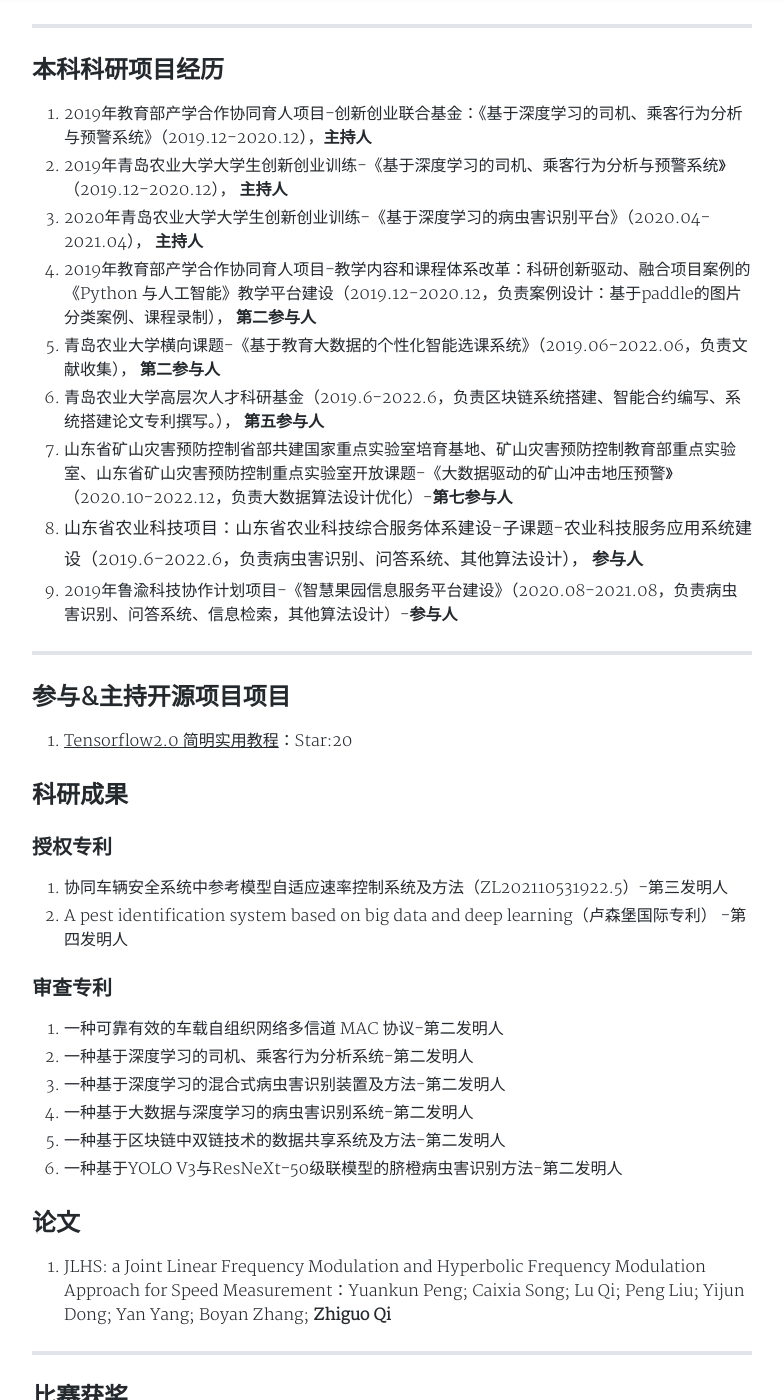
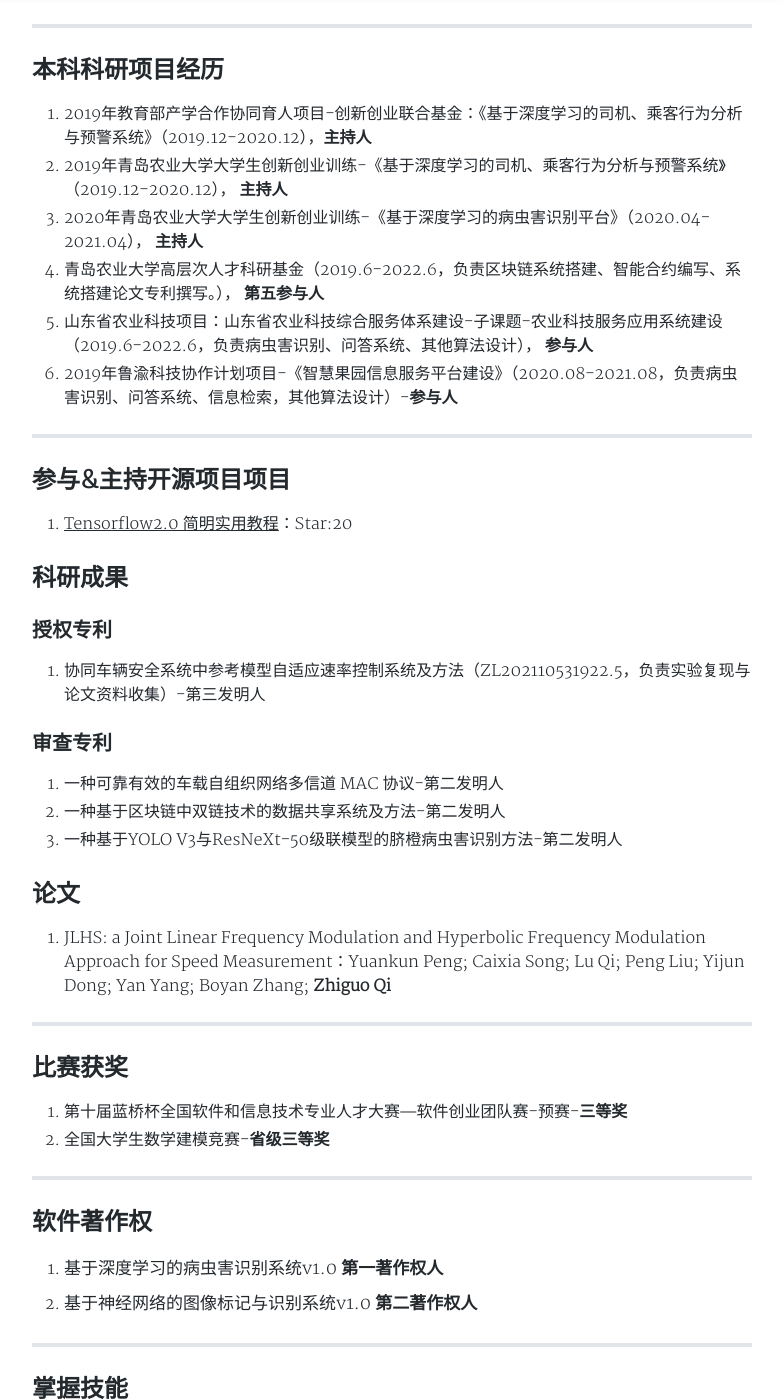
Before and after one commit to Qzgfather/Qzgfather.github.io, a Jekyll site: the page built from _posts/2020-01-09-hello.md, in a window 1280 px wide and 1400 px high, scrolled down 960 px. Shown: the whole window, without its empty margins (248-1031 px from the left). Built offline with Jekyll 4.4.1, drawn with Linux system fonts in a browser that asks for light colours; nearby versions of some CDN libraries; a style sheet for code colours, icons or effects is not loaded; some of the changed text lies outside the part shown.

Commit message:
feat.更新简历

```diff
--- a/_posts/2020-01-09-hello.md
+++ b/_posts/2020-01-09-hello.md
@@ -38,13 +38,9 @@ tags: 个人简介
 1. 2019年教育部产学合作协同育人项目-创新创业联合基金：《基于深度学习的司机、乘客行为分析与预警系统》（2019.12-2020.12），**主持人**
 2. 2019年青岛农业大学大学生创新创业训练-《基于深度学习的司机、乘客行为分析与预警系统》（2019.12-2020.12）， **主持人**
 3. 2020年青岛农业大学大学生创新创业训练-《基于深度学习的病虫害识别平台》（2020.04-2021.04）， **主持人**
-4. 2019年教育部产学合作协同育人项目-教学内容和课程体系改革：科研创新驱动、融合项目案例的《Python 与人工智能》教学平台建设（2019.12-2020.12，负责案例设计：基于paddle的图片分类案例、课程录制）， **第二参与人**
-5. 青岛农业大学横向课题-《基于教育大数据的个性化智能选课系统》（2019.06-2022.06，负责文献收集）， **第二参与人**
-6. 青岛农业大学高层次人才科研基金（2019.6-2022.6，负责区块链系统搭建、智能合约编写、系统搭建论文专利撰写。）， **第五参与人**
-7. 山东省矿山灾害预防控制省部共建国家重点实验室培育基地、矿山灾害预防控制教育部重点实验室、山东省矿山灾害预防控制重点实验室开放课题-《大数据驱动的矿山冲击地压预警》（2020.10-2022.12，负责大数据算法设计优化）-**第七参与人**
-8. 山东省农业科技项目：山东省农业科技综合服务体系建设-子课题-农业科技服务应用系统建设（2019.6-2022.6，负责病虫害识别、问答系统、其他算法设计）， **参与人**
-
-9. 2019年鲁渝科技协作计划项目-《智慧果园信息服务平台建设》（2020.08-2021.08，负责病虫害识别、问答系统、信息检索，其他算法设计）-**参与人**
+4. 青岛农业大学高层次人才科研基金（2019.6-2022.6，负责区块链系统搭建、智能合约编写、系统搭建论文专利撰写。）， **第五参与人**
+5. 山东省农业科技项目：山东省农业科技综合服务体系建设-子课题-农业科技服务应用系统建设（2019.6-2022.6，负责病虫害识别、问答系统、其他算法设计）， **参与人**
+6. 2019年鲁渝科技协作计划项目-《智慧果园信息服务平台建设》（2020.08-2021.08，负责病虫害识别、问答系统、信息检索，其他算法设计）-**参与人**
 
 ---
 
@@ -57,17 +53,13 @@ tags: 个人简介
 
 ### 授权专利
 
-1. 协同车辆安全系统中参考模型自适应速率控制系统及方法（ZL202110531922.5）-第三发明人
-2. A pest identification system based on big data and deep learning（卢森堡国际专利） -第四发明人
+1. 协同车辆安全系统中参考模型自适应速率控制系统及方法（ZL202110531922.5，负责实验复现与论文资料收集）-第三发明人
 
 ### 审查专利
 
 1. 一种可靠有效的车载自组织网络多信道 MAC 协议-第二发明人
-2. 一种基于深度学习的司机、乘客行为分析系统-第二发明人
-3. 一种基于深度学习的混合式病虫害识别装置及方法-第二发明人
-4. 一种基于大数据与深度学习的病虫害识别系统-第二发明人
-5. 一种基于区块链中双链技术的数据共享系统及方法-第二发明人
-6. 一种基于YOLO V3与ResNeXt-50级联模型的脐橙病虫害识别方法-第二发明人
+2. 一种基于区块链中双链技术的数据共享系统及方法-第二发明人
+3. 一种基于YOLO V3与ResNeXt-50级联模型的脐橙病虫害识别方法-第二发明人
 
 ## 论文
 
@@ -96,10 +88,8 @@ tags: 个人简介
 
 2. 深度学习：掌握**TensorFlow**，**Pytorch**，能够实现SOTA模型复现、优化。
 
-3. 图像基本处理：去噪、滤波、平滑、分割、形态学操作。
+3. 数据处理：以Hadoop为基础的大数据处理（MapReduce & Spark）、以Python为基础的数据处理算法（回归、聚类等）。
 
-4. 数据处理：以Hadoop为基础的大数据处理（MapReduce & Spark）、以Python为基础的数据处理算法（回归、聚类等）。
+4. Web开发：了解Flask、Linux、MySQL、MongoDB、SSM框架，可进行简单的开发工作。
 
-5. Web开发：了解Flask、Linux、MySQL、MongoDB、SSM框架，可进行简单的开发工作。
-
-6. 其他技术：区块链：熟悉超级账本、百度超级链的部署与智能合约开发。
+5. 其他技术：区块链：熟悉超级账本、百度超级链的部署与智能合约开发。
```
